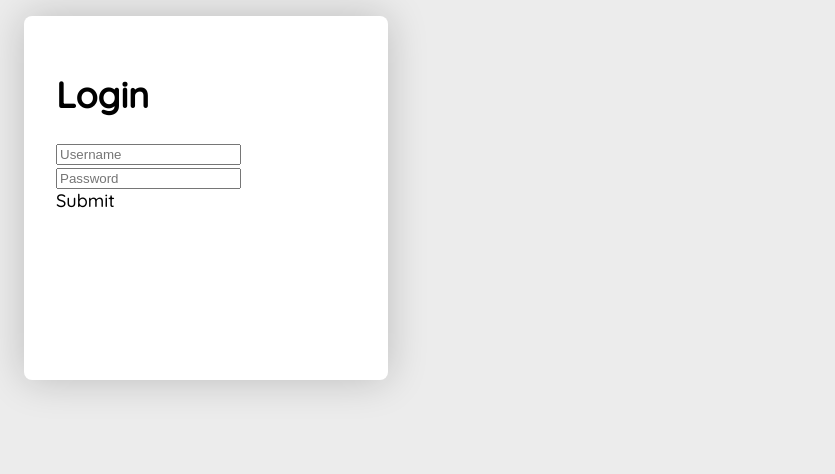
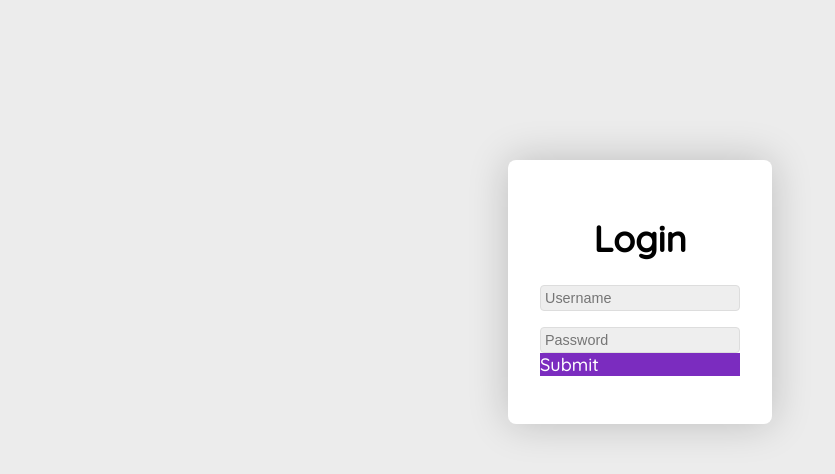
Before and after one commit to Adribasn/UserNativeGreeting, a plain HTML site: page index.html in a window 1280 px wide. Shown: the whole page, without its empty margins (0-835 px from the left). Drawn offline with Linux system fonts and the light colour scheme.

Commit message:
fourth commit

```diff
--- a/index.html
+++ b/index.html
@@ -11,7 +11,7 @@
 </head>
 <body>
     <div class="form">
-        <h1>Login</h1>
+        <h1 class="form-title">Login</h1>
         <input class="login username-login" placeholder="Username">
         <input class="login password-login" type="password" placeholder="Password">
         <div class="submit">
--- a/style.css
+++ b/style.css
@@ -8,10 +8,42 @@ body {
 
 .form {
     background-color: #fff;
-    height: 300px;
-    width: 300px;
-    margin: 1rem;
+    height: 200px;
+    width: 200px;
     padding: 2rem;
     box-shadow: 0 0 40px rgba(0,0,0,.2);
     border-radius: .5rem;
+    margin: auto;
+    margin-top: 20vh;
 }
+
+.form-title {
+    text-align: center;
+}
+
+.login {
+    width: 100%;
+    border-radius: .25rem;
+    outline: none;
+    text-decoration: none;
+    background: #eee;
+    box-sizing: border-box;
+    font-size: .9rem;
+    padding: .25rem;
+    border: 1px solid #ddd;
+    display: block;
+    outline: none;
+    margin-top: 1rem;
+    transition: .2s ease-in-out;
+}
+
+.login:focus {
+    border-color: #7b2cbf;
+    background: #fff;
+}
+
+.submit {
+    width: 100%;
+    background: #7b2cbf;
+    color: #fff;
+}
```
